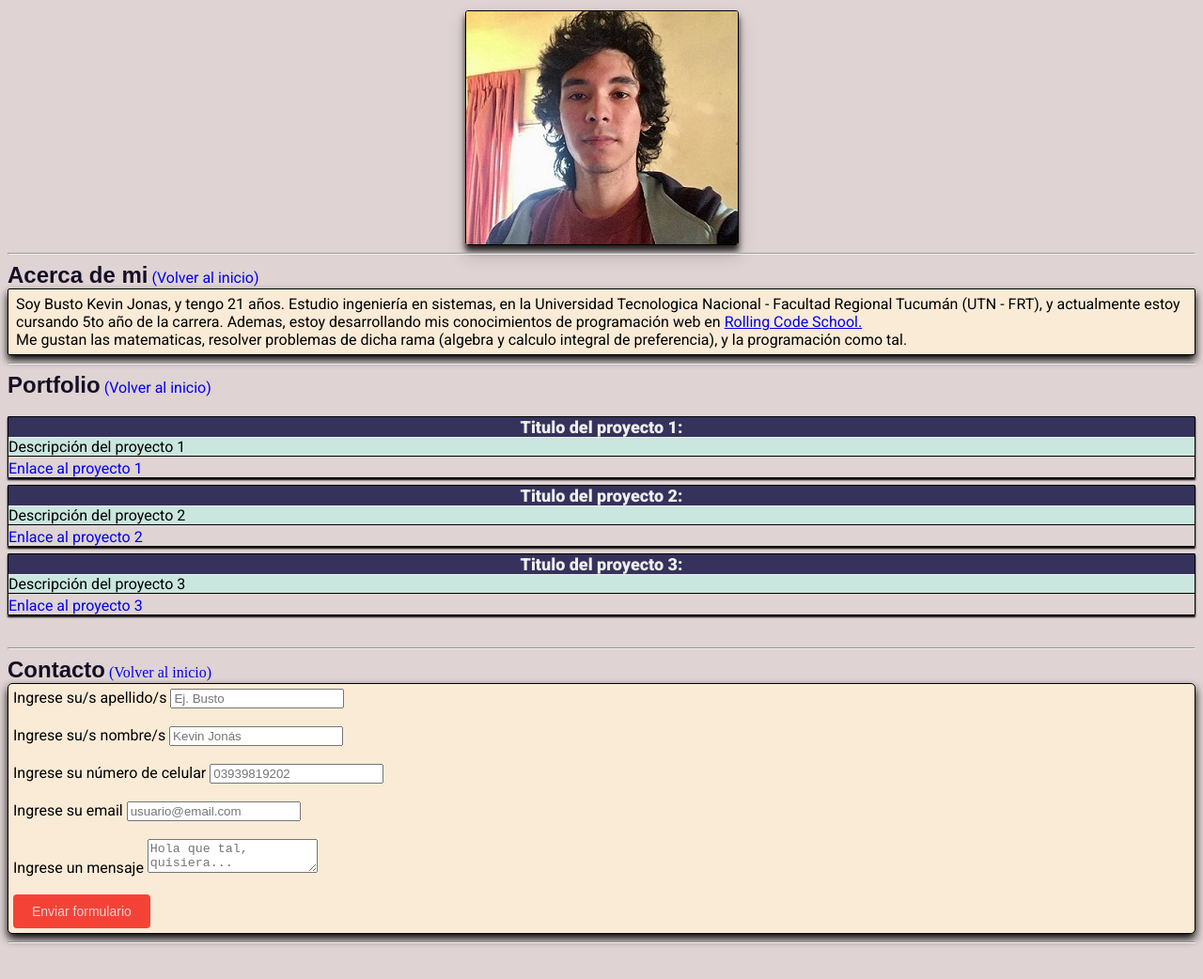
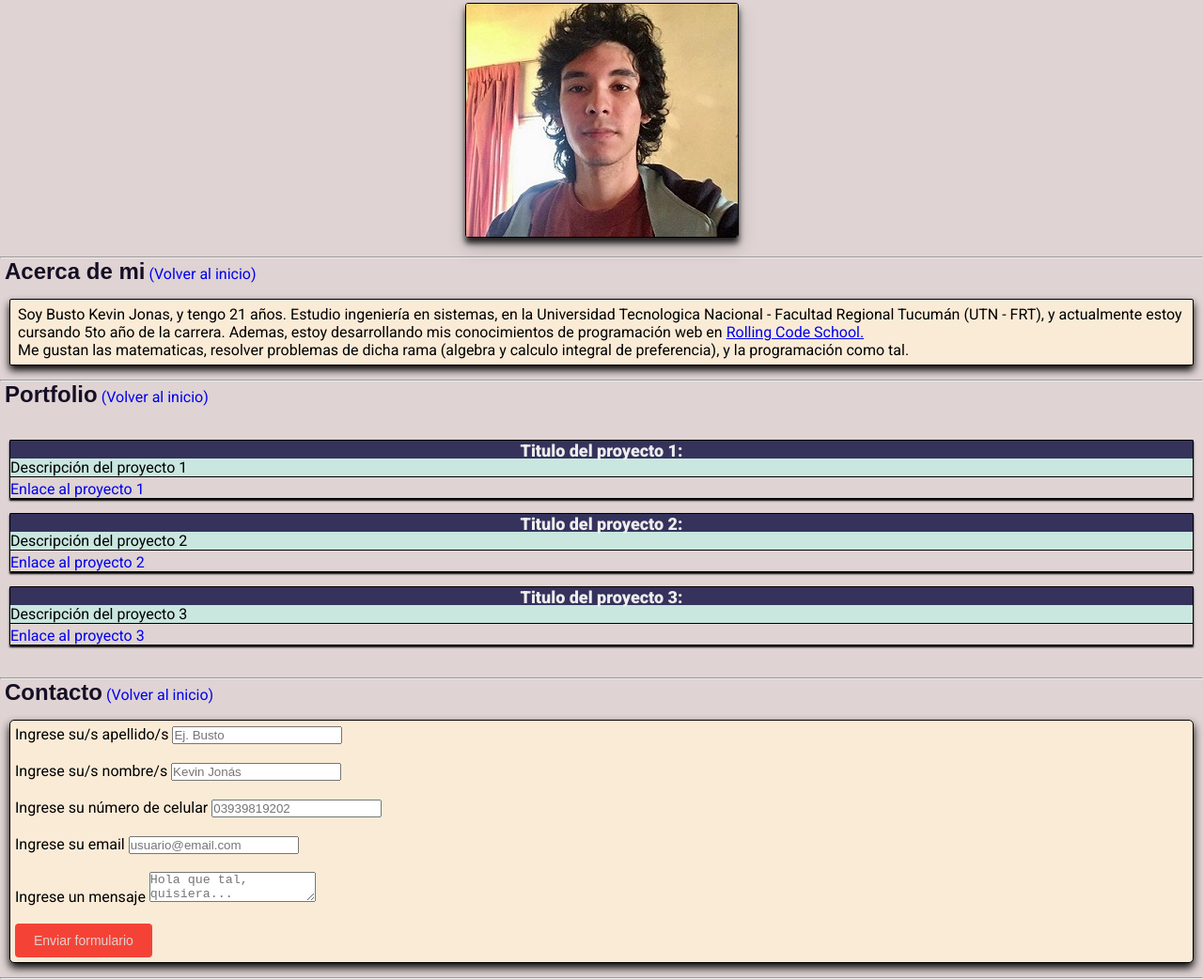
Before and after one commit to JonasBusto/Portfolio---Busto-Kevin-Jonas, a plain HTML site: page Portfolio/index.html in a window 1280 px wide. Shown: the part 100-1142 px from the top of the page at 94% size. Before the commit the page ends 1112 px from the top, so only its background shows below. Drawn offline with Linux system fonts and the light colour scheme.

Commit message:
Update style.css

```diff
--- a/Portfolio/css/style.css
+++ b/Portfolio/css/style.css
@@ -1,3 +1,9 @@
+* {
+    box-sizing: border-box;
+    margin: 0;
+    padding: 0;
+}
+
 body {
     background-color: #DFD3D3;
 }
@@ -9,14 +15,17 @@ body>main {
 #adm{
     font-family: 'regular 400', sans-serif;
     color: rgb(21, 15, 37);
+    margin-left: 5px;
 }
 #portf{
     font-family: 'regular 400', sans-serif;
     color: rgb(21, 15, 37);
+    margin-left: 5px;
 }
 #contact{
     font-family: 'regular 400', sans-serif;
     color: rgb(21, 15, 37);
+    margin-left: 5px;
 }
 
 
@@ -41,6 +50,10 @@ body>main {
     margin-bottom: 20px;
 }
 
+#nav>li>a:hover {
+    color:#fdeb4c;
+}
+
 #nav>li {
     display: inline;
 }
@@ -59,12 +72,16 @@ body>main {
     border: solid 1px;
     border-radius: 3px;
     box-shadow: rgba(0, 0, 0, 0.19) 0px 10px 20px, rgba(0, 0, 0, 0.83) 0px 6px 6px;
-
+    margin-bottom: 20px;
     /*inicio de centrado de imagen*/
     display: block;
     margin-left: auto;
     margin-right: auto;
     /*fin de centrado de imagen*/
+}
+
+#perfil>img:hover {
+    transform:rotate3d(2,3,4);
 }
 /*FIN IMAGEN*/
 
@@ -81,10 +98,17 @@ footer>a {
     text-decoration: none;
 }
 
+section>a:hover {
+    color:rgb(255, 0, 0)
+}
+footer>a:hover {
+    color:rgb(255, 0, 0)
+}
 
 #art1 {
     border-radius: 2px;
     border: solid 1px;
+    margin: 15px 10px;
     padding: 8px;
     background-color: antiquewhite;
     box-shadow: 0px 5px 8px;
@@ -100,10 +124,11 @@ footer>a {
     border: solid 1px;
     margin-bottom: 7px;
     box-shadow: 0px 2px 2px;
+    margin: 15px 10px;
 }
 
 .tdp>h3 {
-    margin-top: auto;
+    margin-bottom: 15px;
     border-bottom: solid 1px;
     text-align: center;
     background-color: #35325c;
@@ -122,12 +147,20 @@ footer>a {
     text-decoration: none;
 }
 
+.tdp>a:hover {
+    color: red;
+}
+
+footer {
+    font-family: 'roboto', sans-serif;
+}
+
 form {
+    margin: 15px 10px;
     border-radius: 5px;
     border: solid 1px;
     background-color: antiquewhite;
     padding: 5px;
-    font-family: 'roboto', sans-serif;
     box-shadow: 0px 5px 10px;
 }
 
@@ -139,4 +172,11 @@ form {
     font-size: 14px;
     padding: 10px 20px;
     text-align: center;
+    cursor: pointer; /*pone la manito en lugar de la flechita
+    al pasar el cursor sobre el boton*/
 }
+
+#enviar:hover {
+    color:#ffffff;
+    background-color: #ff0000;
+}
```
